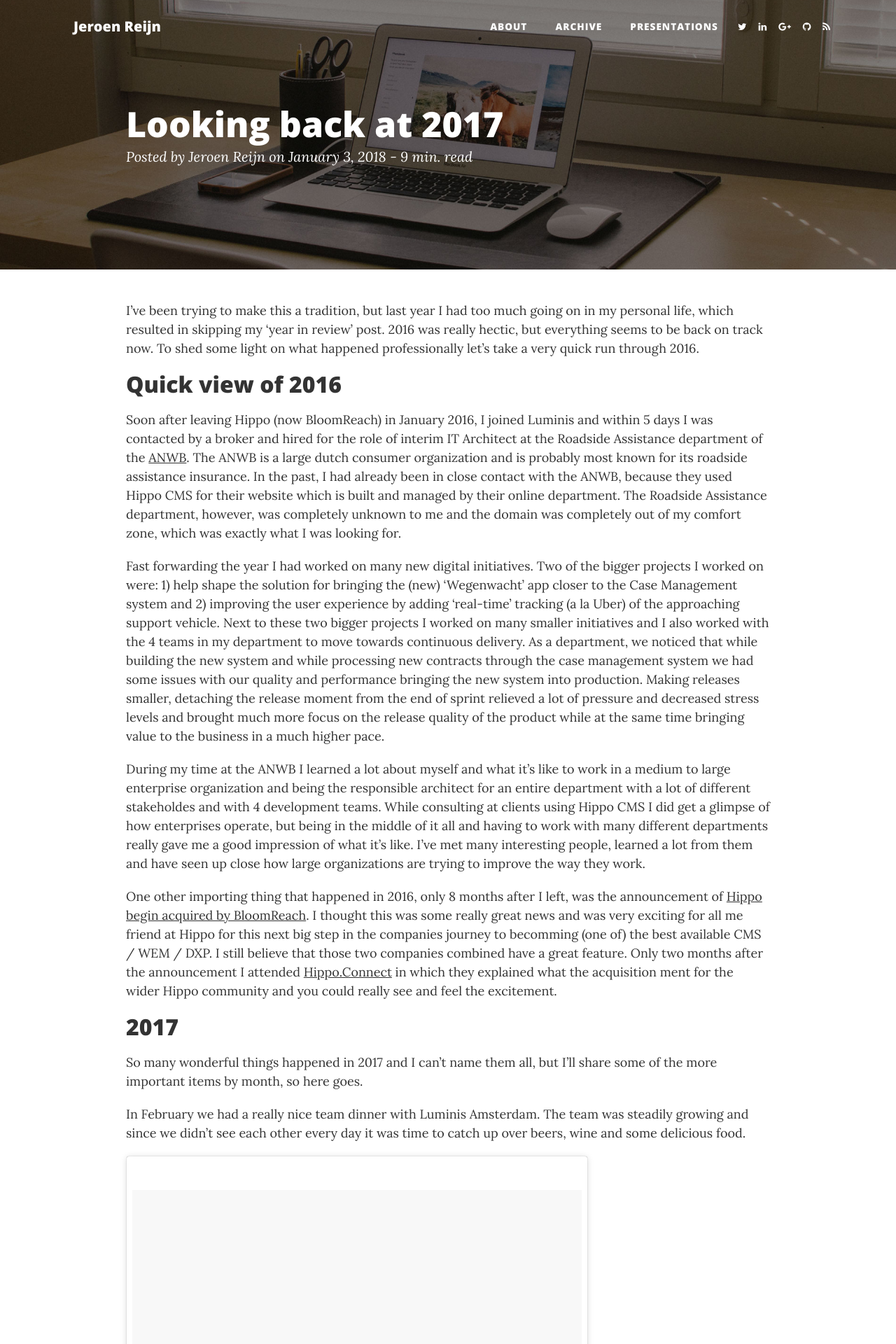
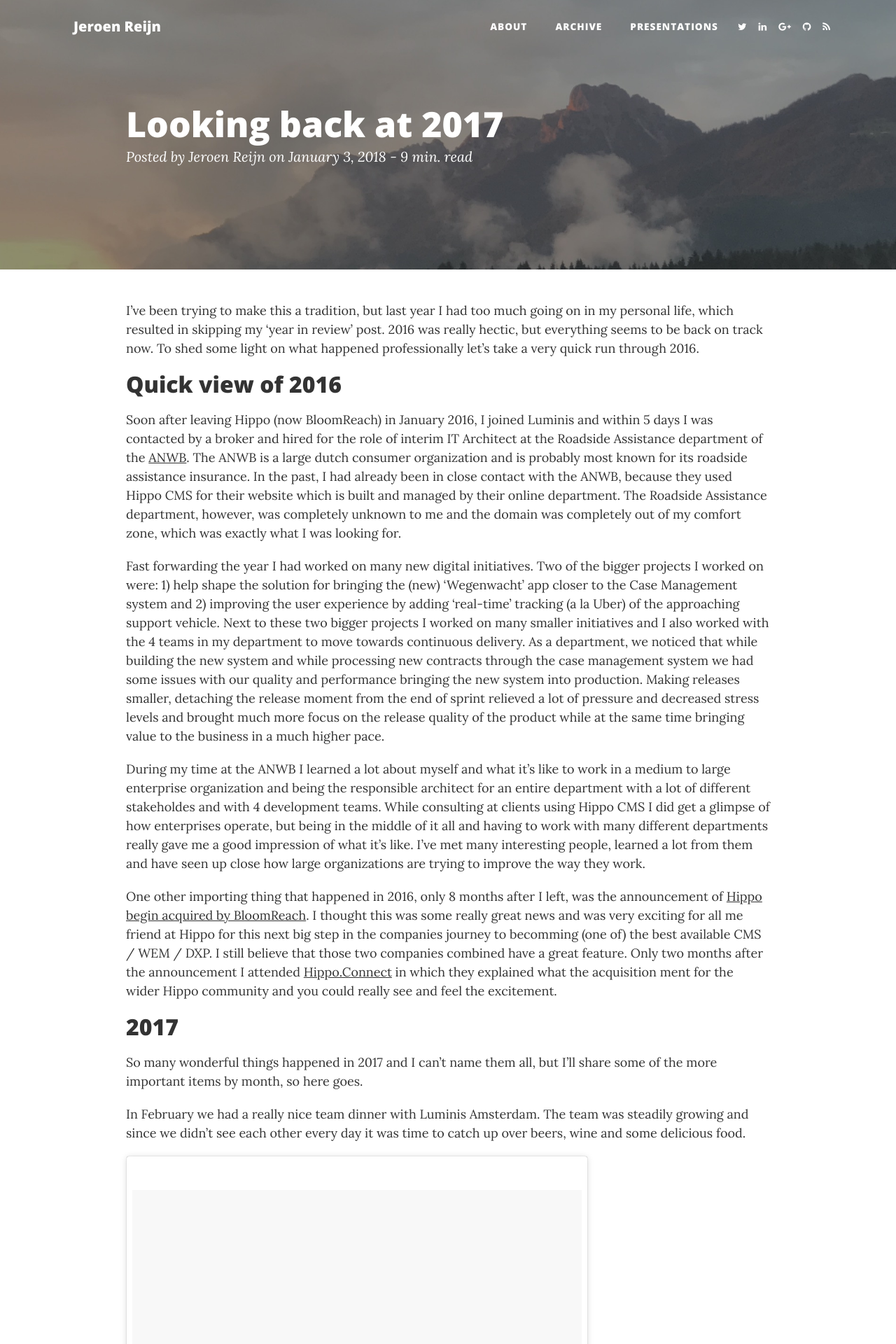
Before and after one commit to jreijn/jreijn.github.com, a Jekyll site: the page built from _posts/2018-01-03-looking-back-at-2017.md, in a window 1280 px wide. Shown: the top 1920 px of the page at 70% size. Built offline with Jekyll 4.4.1, drawn with Linux system fonts in a browser that asks for light colours; comment, search, counter and statistics services are not loaded.

Commit message:
Update review of 2017

```diff
--- a/_posts/2018-01-03-looking-back-at-2017.md
+++ b/_posts/2018-01-03-looking-back-at-2017.md
@@ -2,6 +2,7 @@
 title: Looking back at 2017
 layout: post
 comments: true
+header-img: "/img/2017-background.jpg"
 ---
 
 I've been trying to make this a tradition, but last year I had too much going on in my personal life, which resulted in skipping my 'year in review' post. 2016 was really hectic, but everything seems to be back on track now. To shed some light on what happened professionally let's take a very quick run through 2016.
```
Also changed, not shown: img/2017-background.jpg (added).
